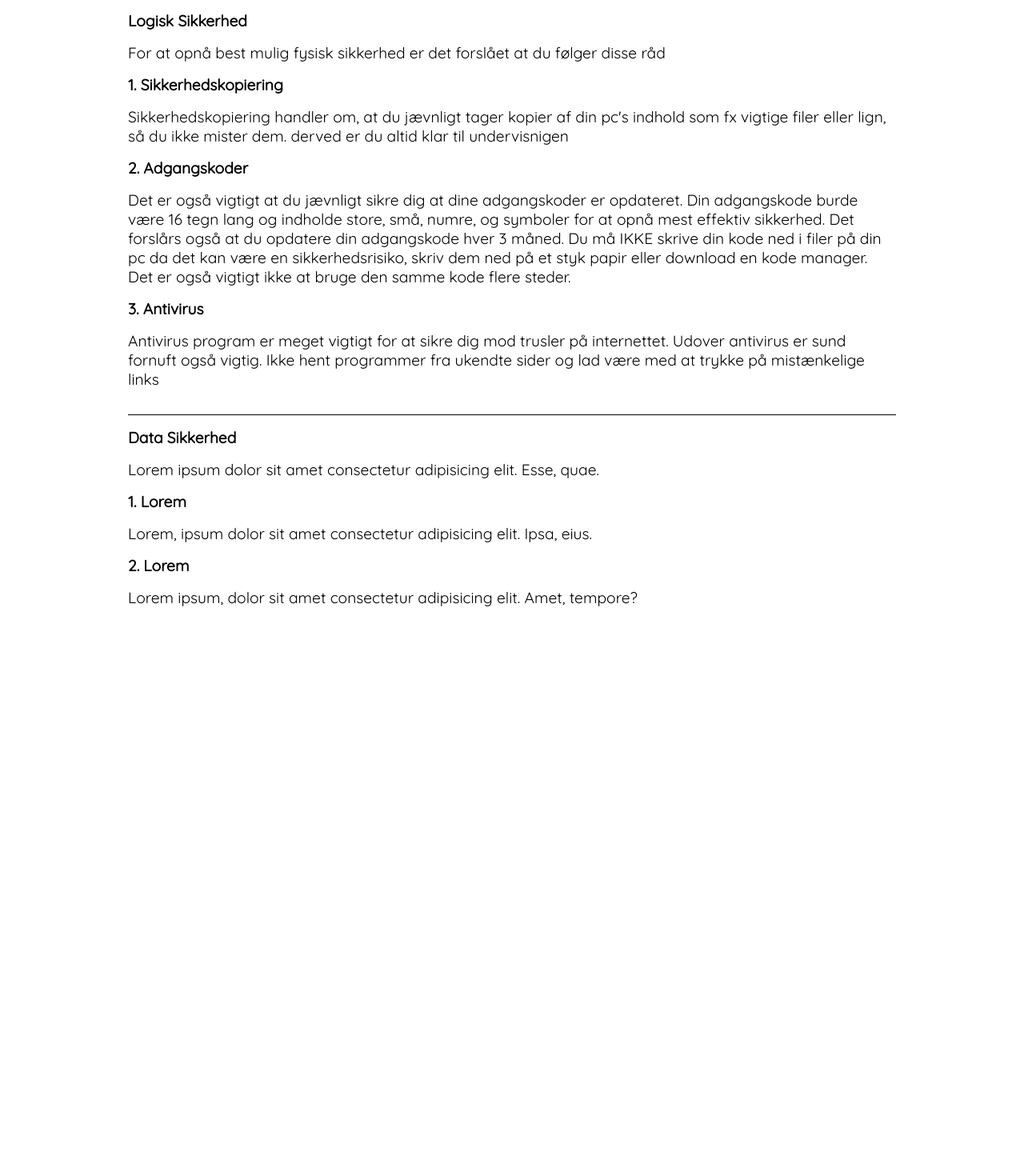
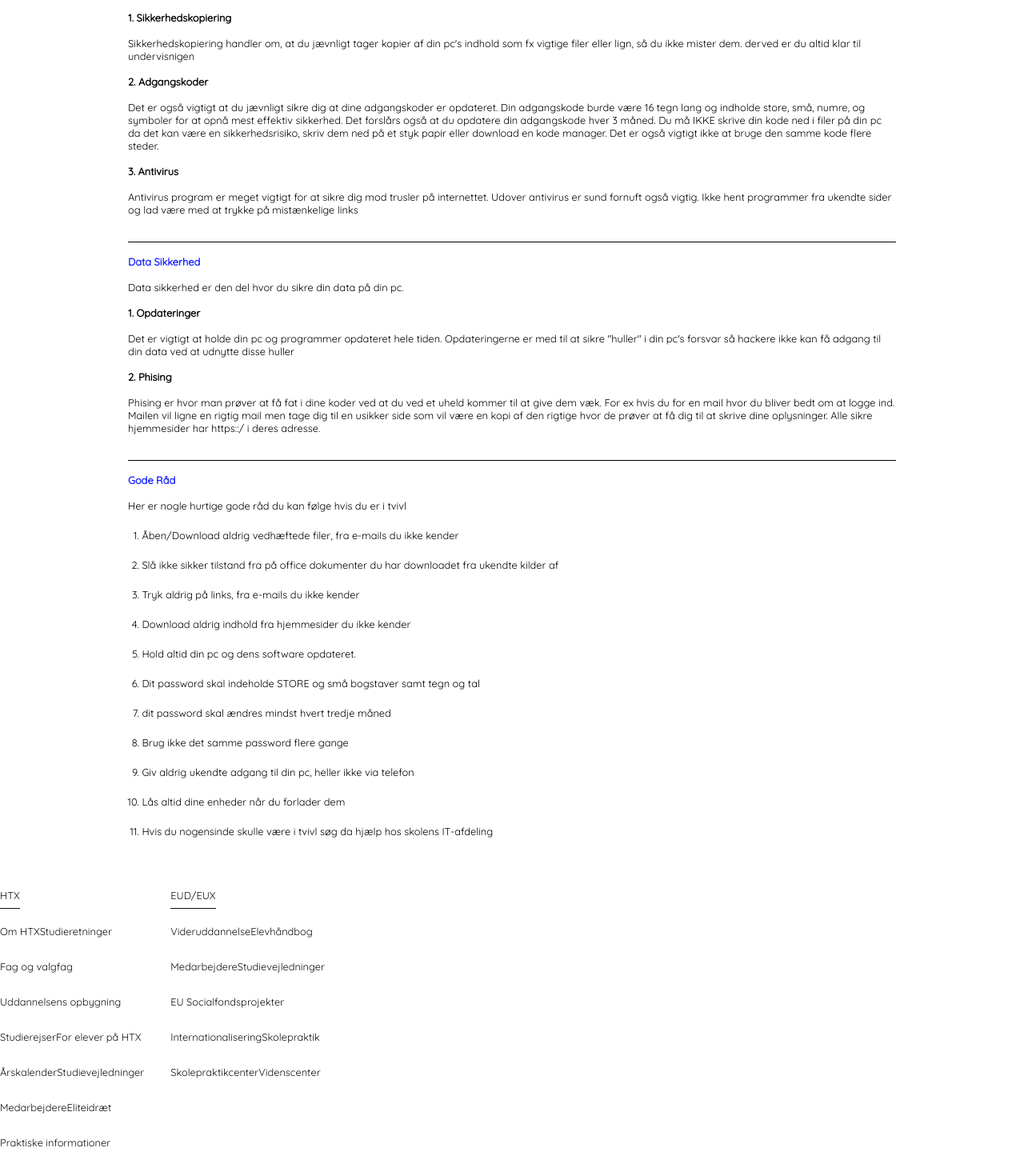
Before and after one commit to Bobby2075/it-sikkerhed, a React (Create React App) app: page / in a window 1280 px wide. Shown: the part 460-1930 px from the top of the page at 80% size. Before the commit the page ends 1283 px from the top, so only its background shows below. Built offline with nearby package versions, Linux system fonts and the light colour scheme.

Commit message:
AAAAAAAAAAAAAAAAAAAAAAAAAAAAAAAAAAAAAAAAAAh
AAAAAAAAAAAAAAAAAAAAAAAAAAAAAAAAAAAAAAAAAAAAAAAAAAAAAAAAAAAAAAAAAAAAAAAAAAAAAAAAAH

```diff
--- a/src/App.js
+++ b/src/App.js
@@ -1,12 +1,14 @@
 
 import Navbar from './Navbar';
 import Home from './Home';
+import Footer from './Footer';
 
 function App() {
   return (
     <div>
       <Navbar />
       <Home />
+      <Footer />
     </div>
   );
 }
--- /dev/null
+++ b/src/Footer.js
@@ -0,0 +1,38 @@
+const Footer = () => {
+    return (
+        <div className="footer">
+            <div className="menu-item">
+                <a className="overskrift" href="https://www.eucl.dk/">HTX</a>
+                <div className="submenu">
+                    <a href="https://www.eucl.dk/htx/om-htx/">Om HTX</a>
+                    <a href="">Studieretninger</a>
+                    <a href="">Fag og valgfag</a>
+                    <a href="">Uddannelsens opbygning</a>
+                    <a href="">Studierejser</a>
+                    <a href="">For elever på HTX</a>
+                    <a href="">Årskalender</a>
+                    <a href="">Studievejledninger</a>
+                    <a href="">Medarbejdere</a>
+                    <a href="">Eliteidræt</a>
+                    <a href="">Praktiske informationer</a>
+                </div>
+            </div>
+            <div className="menu-item">
+                    <a className="overskrift" href="">EUD/EUX</a>
+                    <div className="submenu">
+                        <a href="">Videruddannelse</a>
+                        <a href="">Elevhåndbog</a>
+                        <a href="">Medarbejdere</a>
+                        <a href="">Studievejledninger</a>
+                        <a href="">EU Socialfondsprojekter</a>
+                        <a href="">Internationalisering</a>
+                        <a href="">Skolepraktik</a>
+                        <a href="">Skolepraktikcenter</a>
+                        <a href="">Videnscenter</a>
+                    </div>
+                </div>
+        </div>
+    );
+}
+
+export default Footer;
--- a/src/Home.js
+++ b/src/Home.js
@@ -10,11 +10,10 @@ const Home = () => {
                 </p>
                 <ul>
                     <li>Logisk Sikkerhed</li>
-                <li>Kommunikationssikkerhed</li>
                     <li>Datasikkerhed</li>
                     <li>gode råd</li>
                 </ul>
-
+                <p id="brr">Nogle af disse ting går ned i detalje hvis du bare ville have råd så gå til <a href="#tip">Gode Råd</a></p>
                 <div className="fysisk" id="logik">
                     <article>
                         <h2>Logisk Sikkerhed</h2>
@@ -39,15 +38,37 @@ const Home = () => {
                     <article>
                         <h2>Data Sikkerhed</h2>
 
-                    <p>Lorem ipsum dolor sit amet consectetur adipisicing elit. Esse, quae.</p>
+                        <p>Data sikkerhed er den del hvor du sikre din data på din pc.</p>
 
-                    <p className="txt"><strong>1. Lorem</strong></p>
+                        <p className="txt"><strong>1. Opdateringer</strong></p>
 
-                    <p className="txt">Lorem, ipsum dolor sit amet consectetur adipisicing elit. Ipsa, eius.</p>
+                        <p className="txt">Det er vigtigt at holde din pc og programmer opdateret hele tiden. Opdateringerne er med til at sikre "huller" i din pc's forsvar så hackere ikke kan få adgang til din data ved at udnytte disse huller</p>
 
-                    <p className="txt"><strong>2. Lorem</strong></p>
+                        <p className="txt"><strong>2. Phising</strong></p>
 
-                    <p className="txt">Lorem ipsum, dolor sit amet consectetur adipisicing elit. Amet, tempore?</p>
+                        <p className="txt">Phising er hvor man prøver at få fat i dine koder ved at du ved et uheld kommer til at give dem væk. For ex hvis du for en mail hvor du bliver bedt om at logge ind. Mailen vil ligne en rigtig mail men tage dig til en usikker side som vil være en kopi af den rigtige hvor de prøver at få dig til at skrive dine oplysninger. Alle sikre hjemmesider har https::/ i deres adresse.</p>
+
+                    </article>
+                </div>
+                <div className="fysisk" id="tip">
+                    <article>
+                        <h2>Gode Råd</h2>
+
+                        <p className="txt">Her er nogle hurtige gode råd du kan følge hvis du er i tvivl</p>
+
+                        <ol type="1">
+                            <li>Åben/Download aldrig vedhæftede filer, fra e-mails du ikke kender</li>
+                            <li>Slå ikke sikker tilstand fra på office dokumenter du har downloadet fra ukendte kilder af</li>
+                            <li>Tryk aldrig på links, fra e-mails du ikke kender</li>
+                            <li>Download aldrig indhold fra hjemmesider du ikke kender</li>
+                            <li>Hold altid din pc og dens software opdateret.</li>
+                            <li>Dit password skal indeholde STORE og små bogstaver samt tegn og tal</li>
+                            <li>dit password skal ændres mindst hvert tredje måned</li>
+                            <li>Brug ikke det samme password flere gange</li>
+                            <li>Giv aldrig ukendte adgang til din pc, heller ikke via telefon</li>
+                            <li>Lås altid dine enheder når du forlader dem</li>
+                            <li>Hvis du nogensinde skulle være i tvivl søg da hjælp hos skolens IT-afdeling</li>
+                        </ol>
                     </article>
                 </div>
 
--- a/src/Navbar.js
+++ b/src/Navbar.js
@@ -5,6 +5,7 @@ const Navbar = () => {
             <div className="links">
                 <a href="#logik">Logisk Sikkerhed</a>
                 <a href="#data">Data Sikkerhed</a>
+                <a href="#tip">Gode Råd</a>
             </div>
         </nav>
     );
--- a/src/scss/style.css
+++ b/src/scss/style.css
@@ -6,7 +6,7 @@ html {
 * {
   margin: 0;
   font-family: 'Quicksand', sans-serif;
-  font-size: 1.5vw;
+  font-size: 1vw;
 }
 
 * .navbar {
@@ -22,6 +22,10 @@ html {
   border-bottom: 1px solid;
 }
 
+* .navbar h1 {
+  color: #1924fe;
+}
+
 * .navbar .links {
   margin-left: auto;
 }
@@ -32,6 +36,10 @@ html {
   padding: 6px;
 }
 
+* .navbar .links a:hover {
+  color: #1924fe;
+}
+
 * .home {
   max-width: 960px;
   margin: 5% auto;
@@ -40,12 +48,17 @@ html {
 
 * .home h2 {
   margin-bottom: 16px;
+  color: #1924fe;
 }
 
 * .home li {
   margin-top: 16px;
   position: relative;
   left: -3%;
+}
+
+* .home #brr {
+  padding-top: 32px;
 }
 
 * .fysisk {
@@ -57,4 +70,42 @@ html {
 * .fysisk .txt {
   margin-top: 16px;
 }
+
+* ol li {
+  padding-top: 5px;
+  margin-left: 5px;
+}
+
+* .footer {
+  display: -webkit-box;
+  display: -ms-flexbox;
+  display: flex;
+}
+
+* .footer .menu-item {
+  -ms-flex-preferred-size: 16.66%;
+      flex-basis: 16.66%;
+  -webkit-box-orient: vertical;
+  -webkit-box-direction: normal;
+      -ms-flex-direction: column;
+          flex-direction: column;
+}
+
+* .footer .menu-item a {
+  text-decoration: none;
+  display: inline-block;
+  border-bottom: 1px solid #111111;
+  padding-bottom: 8px;
+  margin-bottom: 20px;
+  color: #111111;
+}
+
+* .footer .menu-item .submenu {
+  display: block;
+  padding-bottom: 11px;
+}
+
+* .footer .menu-item .submenu a {
+  border-bottom: none;
+}
 /*# sourceMappingURL=style.css.map */
--- a/src/scss/style.scss
+++ b/src/scss/style.scss
@@ -6,7 +6,7 @@ html {
 * {
     margin: 0;
     font-family: 'Quicksand', sans-serif;
-    font-size: 1.5vw;
+    font-size: 1vw;
 
     .navbar {
         padding: 20px;
@@ -16,6 +16,10 @@ html {
         margin: 0 auto;
         border-bottom: 1px solid;
 
+        h1 {
+            color: #1924fe;
+        }
+
         .links {
             margin-left: auto;
 
@@ -24,7 +28,13 @@ html {
                 text-decoration: none;
                 padding: 6px;
             }
+
+            a:hover {
+                color: #1924fe;
+            }
         }
+
+
     }
 
     .home {
@@ -34,12 +44,17 @@ html {
 
         h2 {
             margin-bottom: 16px;
+            color: #1924fe;
         }
 
         li {
             margin-top: 16px;
             position: relative;
             left: -3%;
+        }
+
+        #brr {
+            padding-top: 32px;
         }
 
     }
@@ -49,10 +64,43 @@ html {
         border-top: 1px solid;
         padding-top: 16px;
 
+
         .txt {
             margin-top: 16px;
         }
     }
 
+    ol {
+        li {
+            padding-top: 5px;
+            margin-left: 5px;
+        }
+    }
 
+    .footer {
+        display: flex;
+
+        .menu-item {
+            flex-basis: 16.66%;
+            flex-direction: column;
+
+            a {
+                text-decoration: none;
+                display: inline-block;
+                border-bottom: 1px solid #111111;
+                padding-bottom: 8px;
+                margin-bottom: 20px;
+                color: #111111;
+            }
+
+            .submenu {
+                display: block;
+                padding-bottom: 11px;
+
+                a {
+                    border-bottom: none;
+                }
+            }
+        }
+    }
 }
```
Also changed, not shown: 1 other file (tests, documents, lock files or other folders). Lines whose indentation alone changed are shown as unchanged.
